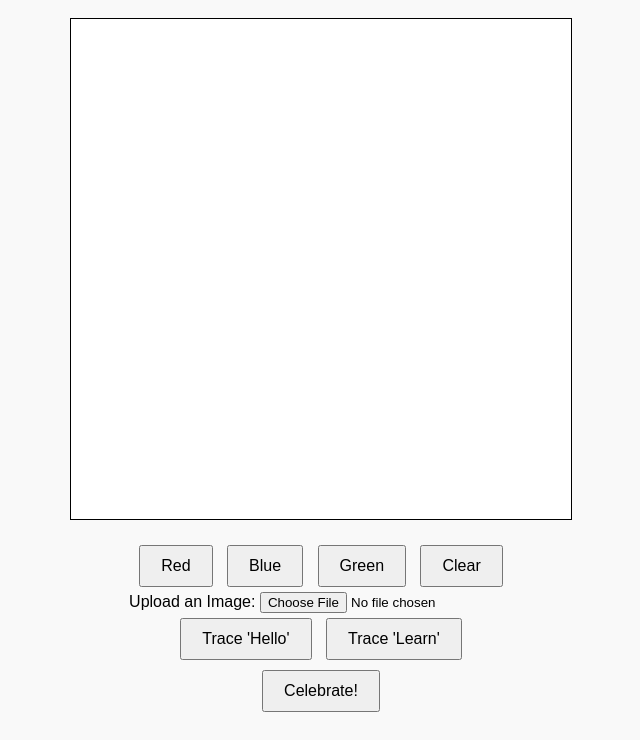
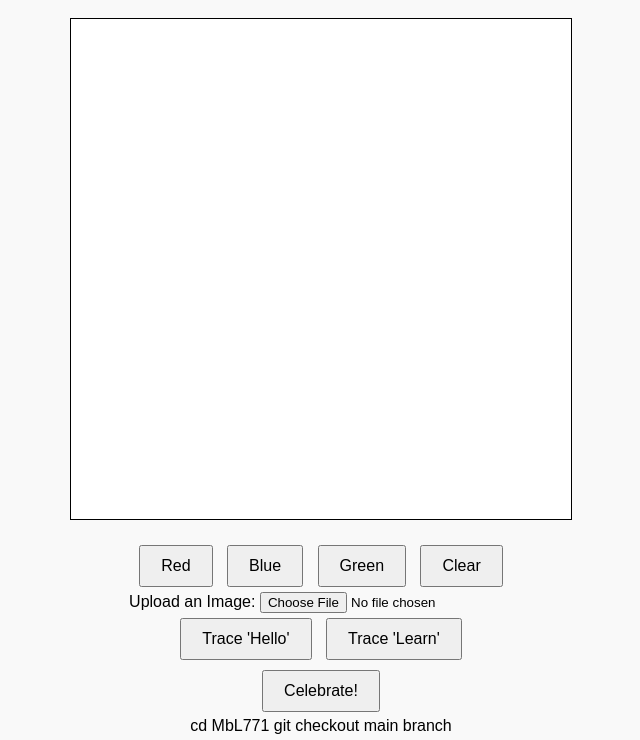
Before and after one commit to MbL771/MbL771, a plain HTML site: page index.html in a window 1280 px wide. Shown: the part 60-800 px from the top of the page, without its empty margins (319-959 px from the left). Drawn offline with nearby package versions, Linux system fonts and the light colour scheme.

Commit message:
Update index.html

```diff
--- a/index.html
+++ b/index.html
@@ -33,3 +33,5 @@
   <script src="script.js"></script>
 </body>
 </html>
+cd MbL771
+git checkout main branch
```
